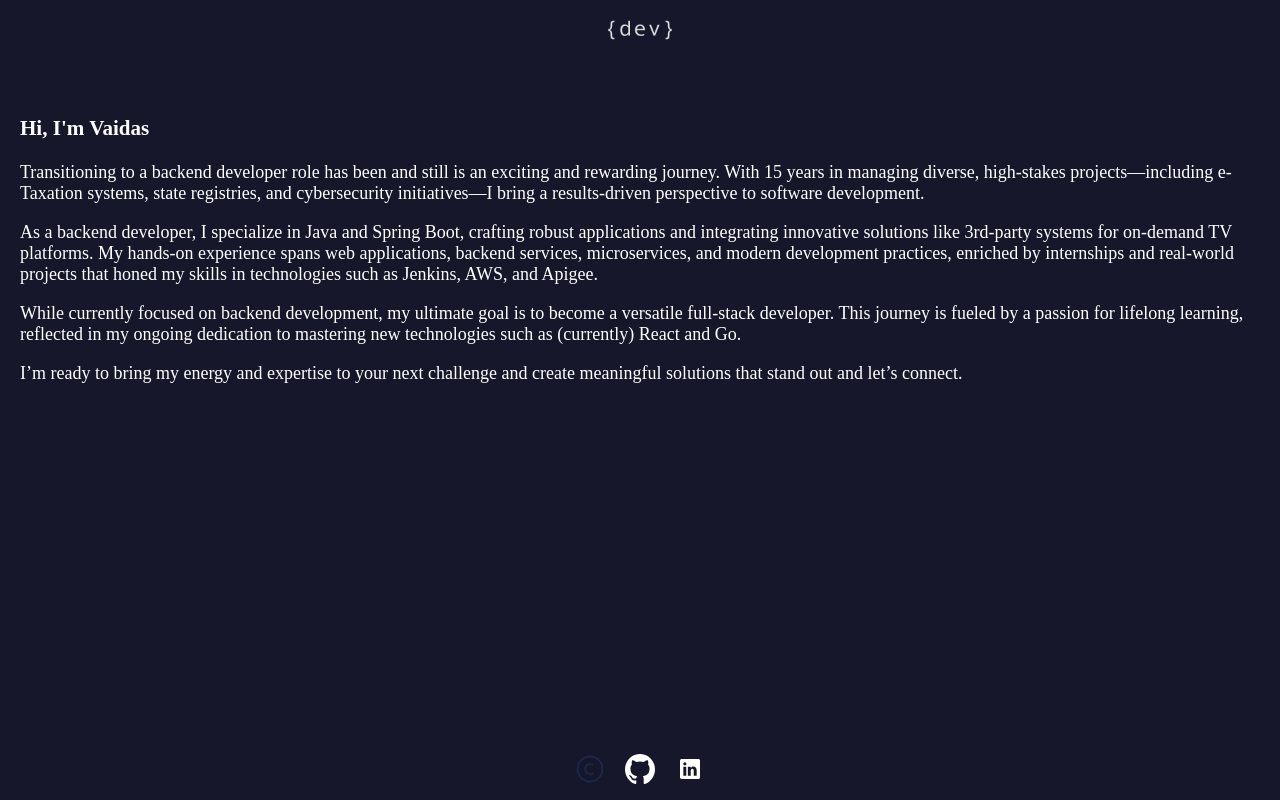
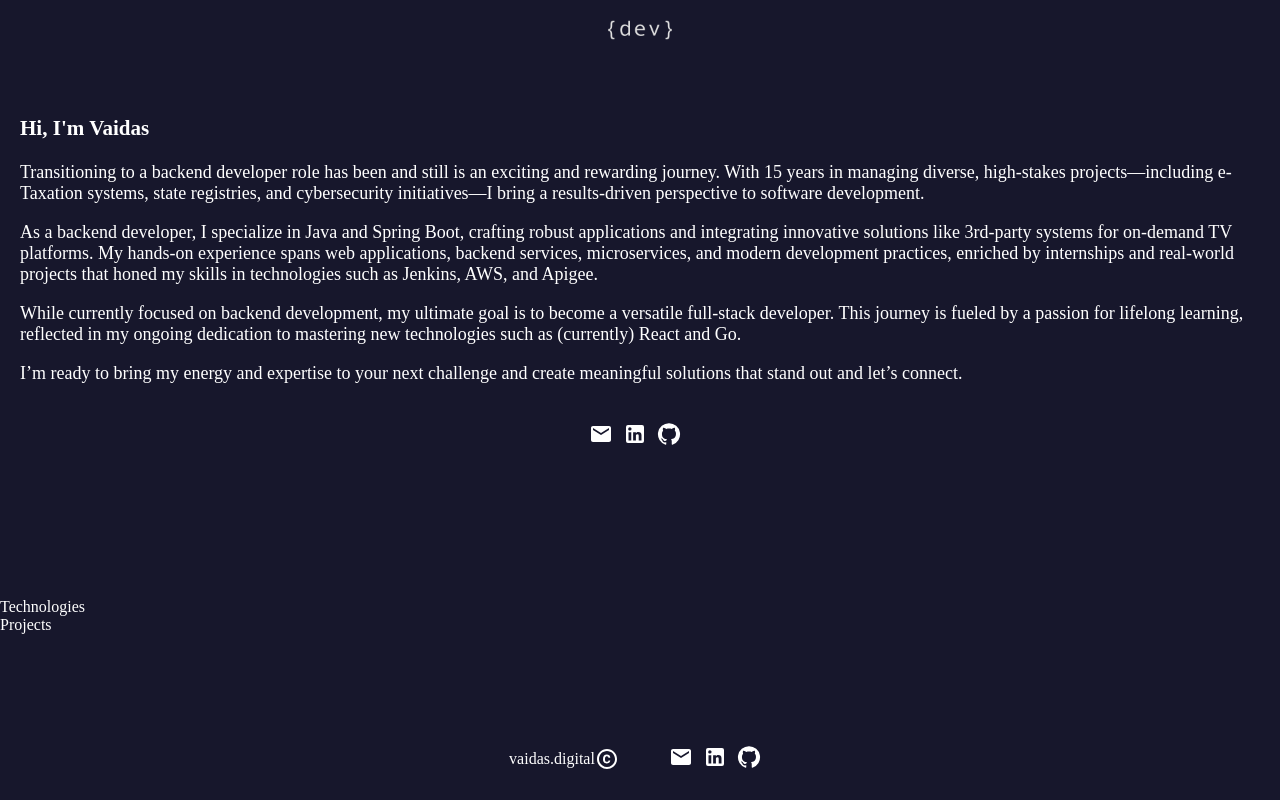
Before and after one commit to VaidasVa/website, a React (Vite) app: page /dev in a window 1280 px wide. Built offline with nearby package versions, Linux system fonts and the light colour scheme; no server answers.

Commit message:
Modules for Dev

```diff
--- a/package.json
+++ b/package.json
@@ -12,6 +12,7 @@
   "dependencies": {
     "@emotion/react": "^11.14.0",
     "@emotion/styled": "^11.14.0",
+    "@mui/icons-material": "^6.4.1",
     "@mui/material": "^6.4.0",
     "@mui/styled-engine": "^6.4.0",
     "i18next": "^24.2.1",
--- a/src/components/DevFooter.module.jsx
+++ b/src/components/DevFooter.module.jsx
@@ -1,26 +1,21 @@
 import {Tooltip} from "@mui/material";
+import Contacts from "./Contacts.module.jsx";
+import CopyrightIcon from '@mui/icons-material/Copyright';
 
 export default function DevFooter() {
     return (
         <div className={"devFooter"}>
-            {/*<span>vaidas.digital</span>*/}
+            <span>vaidas.digital</span>
             <Tooltip
                 title={"The content of this website is protected and is not allowed to be copied, shared in any way without the permission of the author."}>
-                <img src={"../src/static/images/copyright-svgrepo-com.author-solarIcons.svg"} alt={"Copyright protected content"}/>
+                <CopyrightIcon size="sm" style={{
+                    backgroundColor:"transparent",
+                    color:"white",
+                    marginRight:"50px",
+                    textDecoration:"superscript",
+                }}/>
             </Tooltip>
-
-            <Tooltip title={"GitHub Account"}>
-                <a href={"https://github.com/VaidasVa/"} target="_blank" rel="noopener noreferrer">
-                    <img src={"../src/static/images/github-142-svgrepo-com.author-bypeople.svg"} alt={"Instagram"}/>
-                </a>
-
-            </Tooltip>
-
-            <Tooltip title={"My LinkedIN Account"}>
-                <a href={"https://www.linkedin.com/in/vaidasvalikonis"} target="_blank" rel="noopener noreferrer">
-                    <img src={"../src/static/images/linkedin-svgrepo-com.autohor-primefaces.svg"} alt={"Flickr"}/>
-                </a>
-            </Tooltip>
+            <Contacts />
         </div>
     )
 }
--- /dev/null
+++ b/src/components/Git.module.jsx
@@ -0,0 +1,7 @@
+export default function Git(){
+    return (
+        <div className={"git"}>
+            {/*<img src="https://ghchart.rshah.org/HEXCOLORCODE/vaidasva" alt="Name Your Github chart"/>*/}
+        </div>
+    )
+}
--- /dev/null
+++ b/src/components/Projects.module.jsx
@@ -0,0 +1,8 @@
+export default function Projects() {
+    return (
+        <div className={"projects"}>
+            Projects
+
+        </div>
+    )
+}
--- /dev/null
+++ b/src/components/Technologies.module.jsx
@@ -0,0 +1,7 @@
+export default function Technologies() {
+    return (
+        <div className={"technologies"}>
+            Technologies
+        </div>
+    )
+}
--- a/src/pages/Dev.jsx
+++ b/src/pages/Dev.jsx
@@ -5,6 +5,11 @@ import {useTranslation} from 'react-i18next';
 import LanguageSwitcher from "../components/LanguageSwitcher.jsx";
 import DevHeader from "../components/DevHeader.module.jsx";
 import DevFooter from "../components/DevFooter.module.jsx";
+import {Tooltip} from "@mui/material";
+import Contacts from "../components/Contacts.module.jsx";
+import Technologies from "../components/Technologies.module.jsx";
+import Projects from "../components/Projects.module.jsx";
+import Git from "../components/Git.module.jsx";
 
 const Dev = () => {
     const {t} = useTranslation();
@@ -41,7 +46,7 @@ const Dev = () => {
                     your next challenge and create meaningful solutions that stand out and let’s connect.
                 </p>
             </div>
-            {/*todo move contact info also here, add email*/}
+            <Contacts />
         </section>
 
         <section className="projects">
@@ -49,10 +54,10 @@ const Dev = () => {
         </section>
 
         <section className="github">
-
-            {/*todo add github image*/}
-            {/*<img src="https://ghchart.rshah.org/HEXCOLORCODE/vaidasva" alt="Name Your Github chart"/>*/}
         </section>
+        <Technologies />
+        <Projects />
+        <Git />
         <DevFooter/>
     </div>);
 };
--- a/src/static/style/Dev.css
+++ b/src/static/style/Dev.css
@@ -38,15 +38,27 @@
     font-size: large;
 }
 
+.contacts {
+    display: flex;
+    flex-direction: row;
+    align-items: baseline;
+    justify-content: center;
+    color: white;
+ }
+
 .devFooter {
     bottom: 10px;
     left: 0;
     height: 30px;
-    text-align: center;
     padding: 10px;
     margin-top: 100px;
+    display: flex;
+    flex-direction: row;
+    align-items: center;
+    justify-content: center;
 }
 
+.contacts img,
 .devFooter img {
     height: 30px;
     padding: 10px;
```
Also changed, not shown: 1 other file (tests, documents, lock files or other folders).
